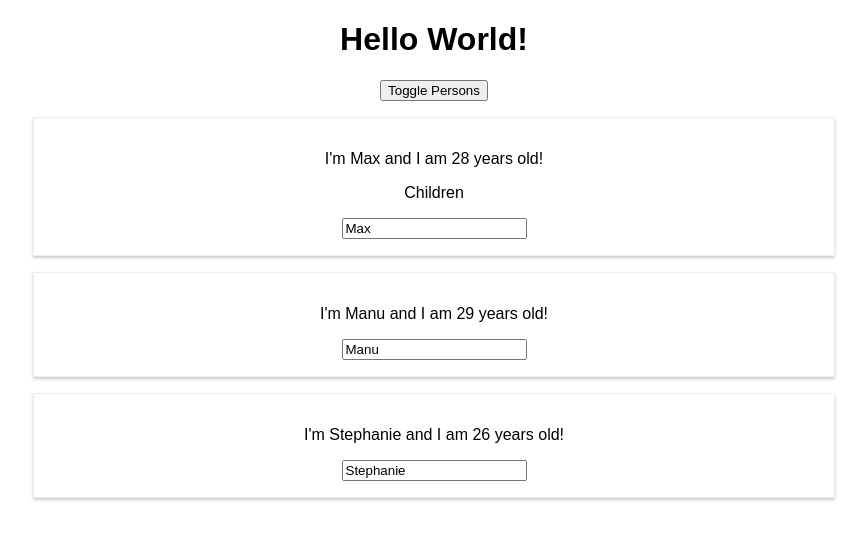
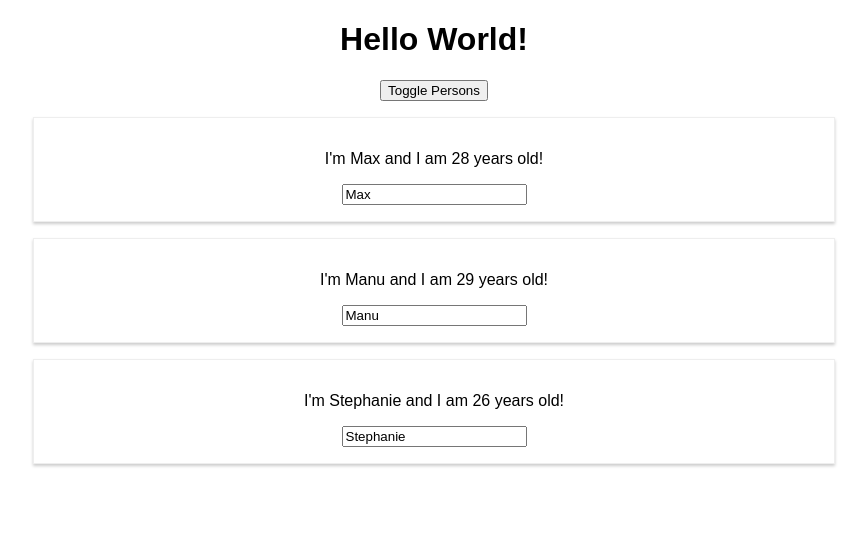
Before and after one commit to DiegoVeronezi/react-poc, a React (Create React App) app: page / in a window 1280 px wide. Both pictures are taken after a click on the button "Toggle Persons". Shown: the top 540 px of the page, without its empty margins (206-1073 px from the left). Built offline with nearby package versions, Linux system fonts and the light colour scheme.

Commit message:
feat: dynamic list

```diff
--- a/src/App.js
+++ b/src/App.js
@@ -8,58 +8,53 @@ const app = props => {
       { name: 'Max', age: 28 },
       { name: 'Manu', age: 29 },
       { name: 'Stephanie', age: 26 },
-    ],
-    otherState: 'some other value',
-    showPersons: false
+    ]
   });
 
-  const switchNameHandler = (Newname) => {
+  const [showPersonState, setShowPersonState] = useState(false);
+
+  const deletePersonHandler = (personIndex) => {
+    const persons = [...personsState.persons];
+    persons.splice(personIndex, 1);
     setPersonsState({
-      persons: [
-        { name: Newname, age: 29 },
-        { name: 'Yasmim', age: 30 },
-        { name: 'Giordana', age: 27 },
-      ],
-      otherState: personsState.otherState
-    })
+      persons: persons
+    });
   }
 
-  const nameChangedHandler = (event) => {
-    setPersonsState({
-      persons: [
-        { name: event.target.value, age: 29 },
-        { name: 'Manu', age: 30 },
-        { name: 'Stephanie', age: 27 },
-      ],
-      otherState: personsState.otherState
-    })
+  const nameChangedHandler = (event, index) => {
+    const personIndex = index;
+    console.log('index', personIndex);
+
+    const person = {
+      ...personsState[personIndex]
+    };
+
+    person.name = event.target.value;
+
+    const persons = [...personsState.persons];
+    persons[personIndex] = person;
+
+    setPersonsState({persons: persons});
   }
 
   const togglePersonsHandler = () => {
-    const doesShow = personsState.showPersons;
-    setPersonsState({
-      persons: [
-        { name: 'Max', age: 28 },
-        { name: 'Manu', age: 29 },
-        { name: 'Stephanie', age: 26 },
-      ],
-      otherState: 'some other value',
-      showPersons: !doesShow
-    });
+    const doesShow = showPersonState;
+    setShowPersonState(!doesShow);
   }
 
   let persons = null;
 
-  if (personsState.showPersons) {
+  if (showPersonState) {
     persons = (
       <div>
-        <Person
-          name={personsState.persons[0].name}
-          age={personsState.persons[0].age}
-          click={() => switchNameHandler("Diego!")}
-          changed={nameChangedHandler}>Children</Person>
-        <Person name={personsState.persons[1].name} age={personsState.persons[1].age} />
-        <Person name={personsState.persons[2].name} age={personsState.persons[2].age} />
+        {personsState.persons.map((person, index) => {
+          return <Person
+          click={() => deletePersonHandler(index)}
+          name={person.name}
+          age={person.age}
+          key={index}
+          changed={(event) => nameChangedHandler(event, index)} />
+        })}
       </div>
     )
   }
```
